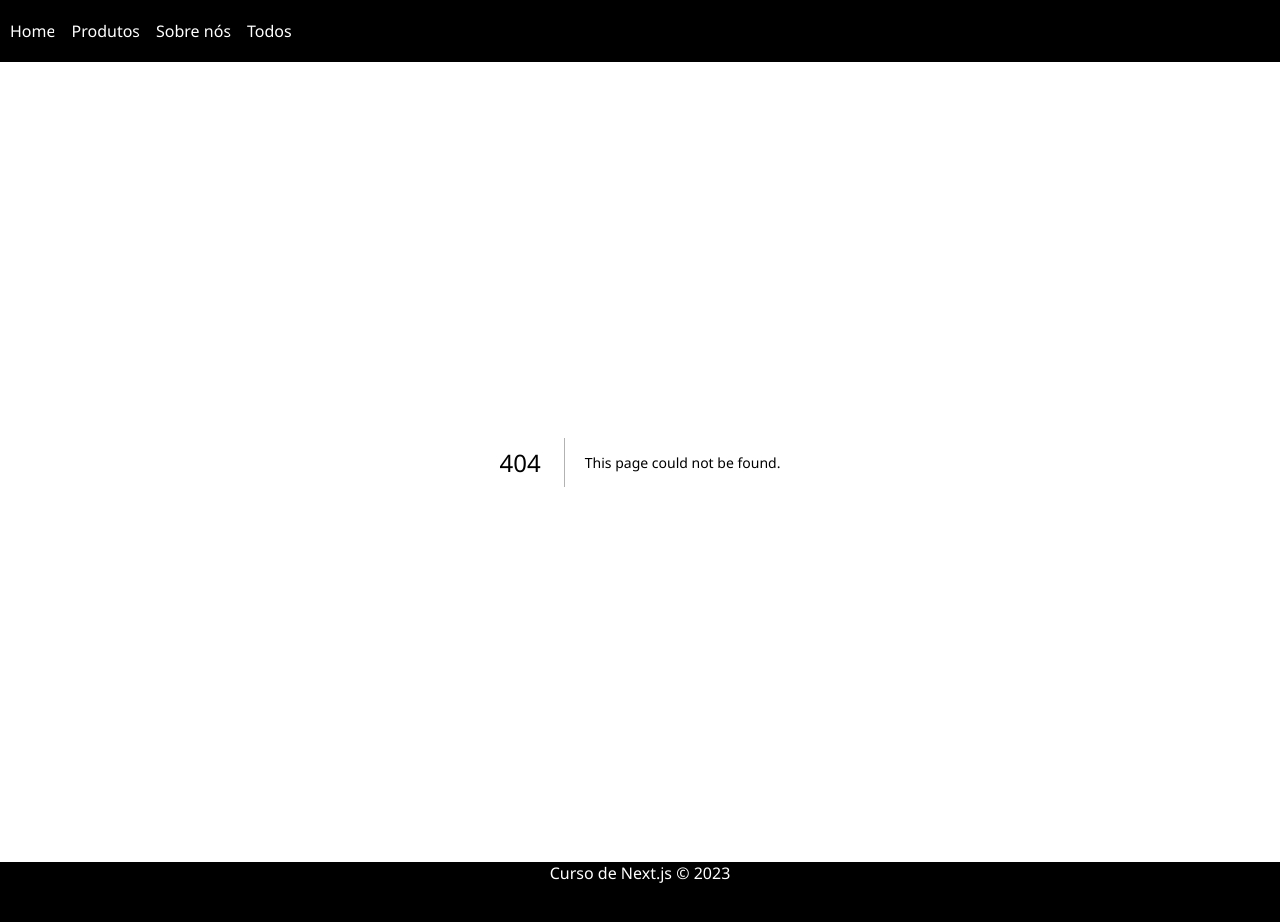
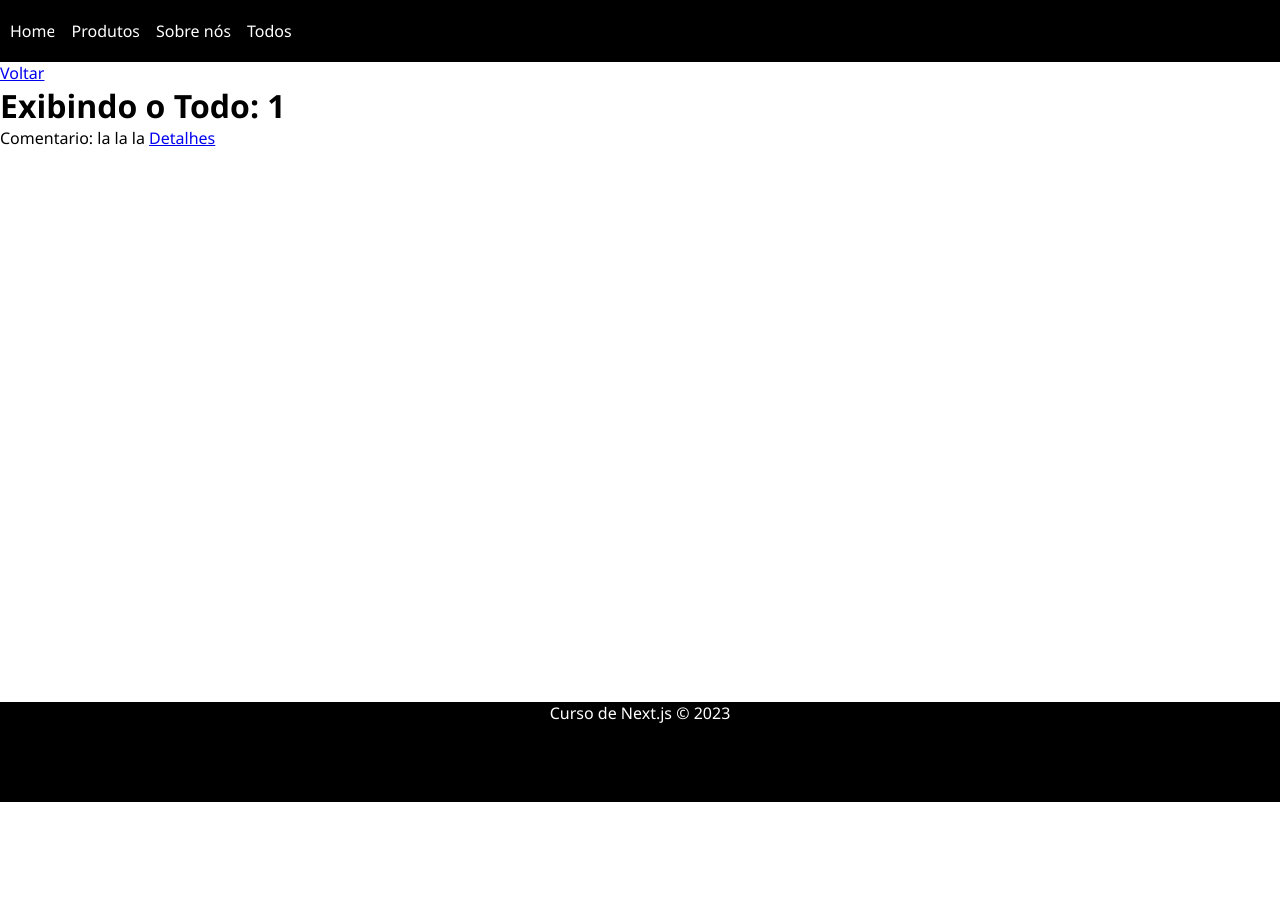
Before and after one commit to Pedrozle/pokenext, a Next.js app: page /todos/1 in a window 1280 px wide. Before the commit this address had no page. Shown: the top 922 px of the page. After the commit the page ends 802 px from the top, so only its background shows below. Built offline with nearby package versions, Linux system fonts and the light colour scheme.

Commit message:
dinamic routes

```diff
--- /dev/null
+++ b/pages/todos/[todoId].tsx
@@ -0,0 +1,20 @@
+import Link from "next/link";
+
+import { useRouter } from "next/router";
+
+export default function Todo() {
+    const router = useRouter();
+
+    const todoId = router.query.todoId;
+
+    return (
+        <>
+            <Link href="/todos">Voltar</Link>
+            <h1>Exibindo o Todo: {todoId} </h1>
+            <p>
+                Comentario: la la la{" "}
+                <Link href={`/todos/${todoId}/comments/1`}>Detalhes</Link>
+            </p>
+        </>
+    );
+}
```
Also changed, not shown: pages/todos/[todoId]/comments/[commentId].tsx (added, +18 -0 lines), pages/todos/index.tsx (renamed from pages/todos.tsx).
